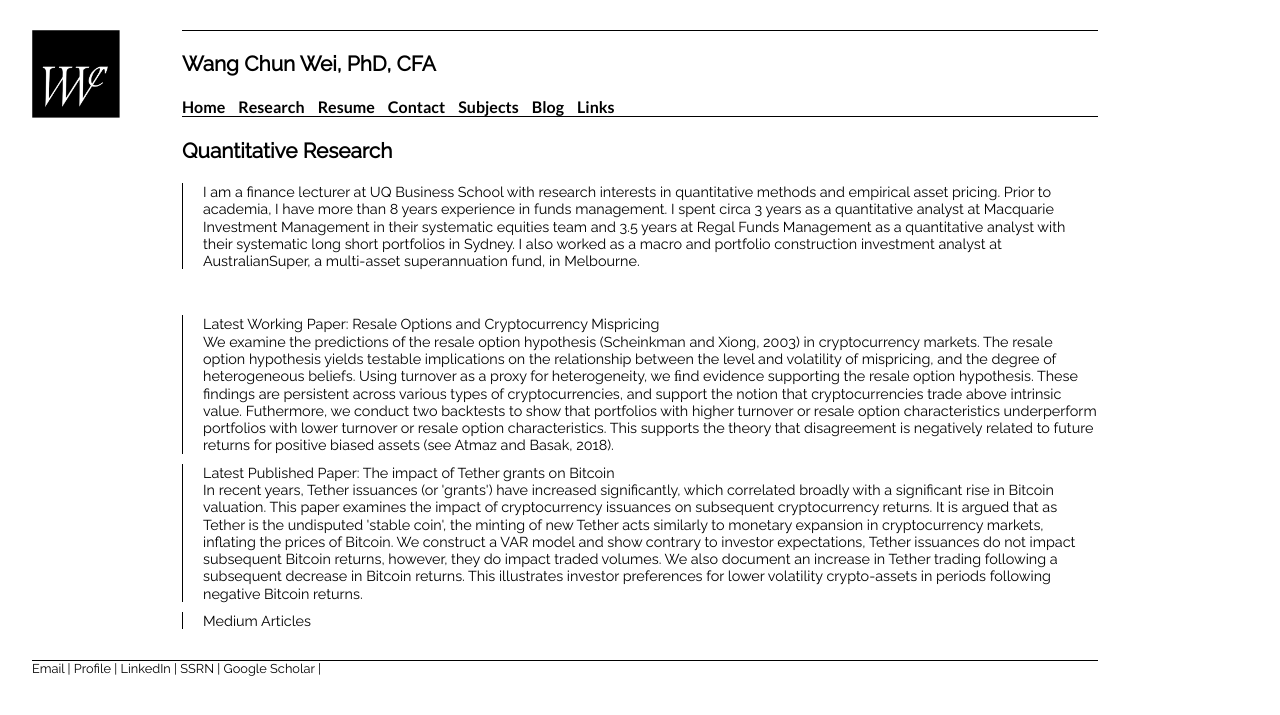
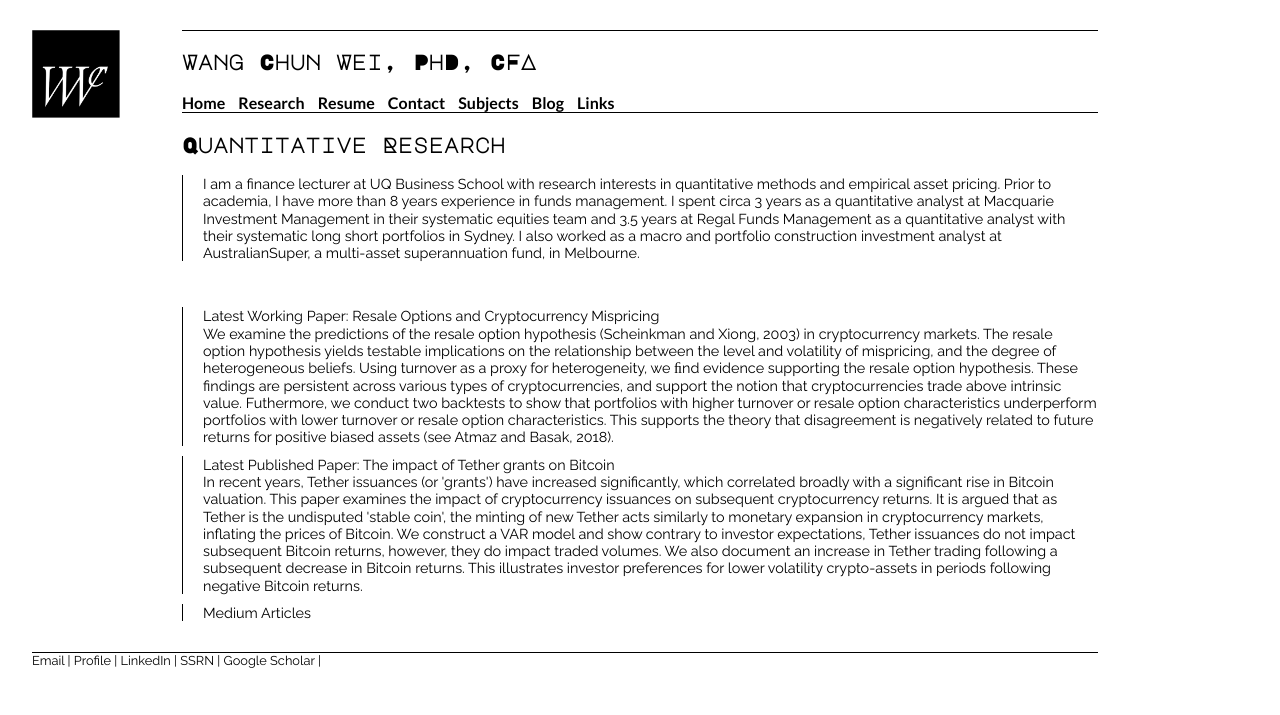
Before and after one commit to weiwangchun/weiwangchun.github.io, a Jekyll site: the page built from index.html, in a window 1280 px wide. Shown: the top 715 px of the page. Built offline with Jekyll 4.4.1, drawn with Linux system fonts in a browser that asks for light colours.

Commit message:
Update main.css

```diff
--- a/css/main.css
+++ b/css/main.css
@@ -48,7 +48,7 @@ a:hover {
 
 h1 {
     font-size: 1.3em;
-    font-family:'Raleway', sans-serif;
+    font-family:'Major Mono Display', sans-serif;
     margin: 3px 150px 20px;
 }
 
@@ -62,7 +62,7 @@ h2 {
 
 h3 {
     font-size: 1.3em;
-    font-family:'Raleway', sans-serif;
+    font-family:'Major Mono Display', sans-serif;
 	margin: 3px 150px 0px 150px;
 	padding-top: 20px;
 	border-top: 1px solid black;
```
